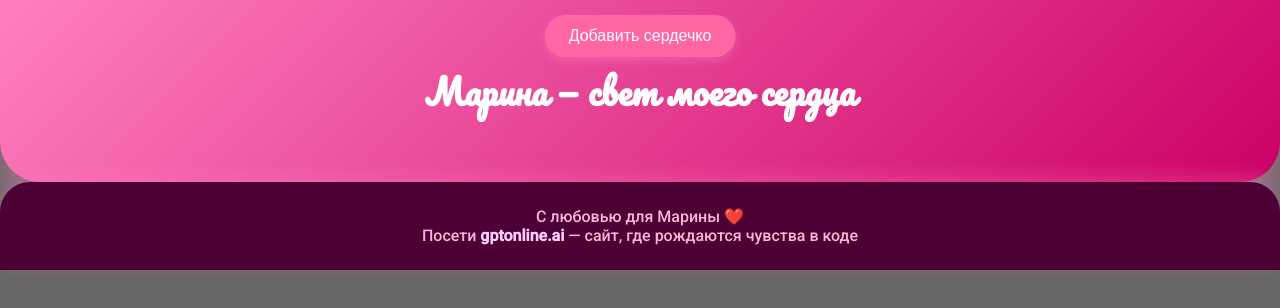
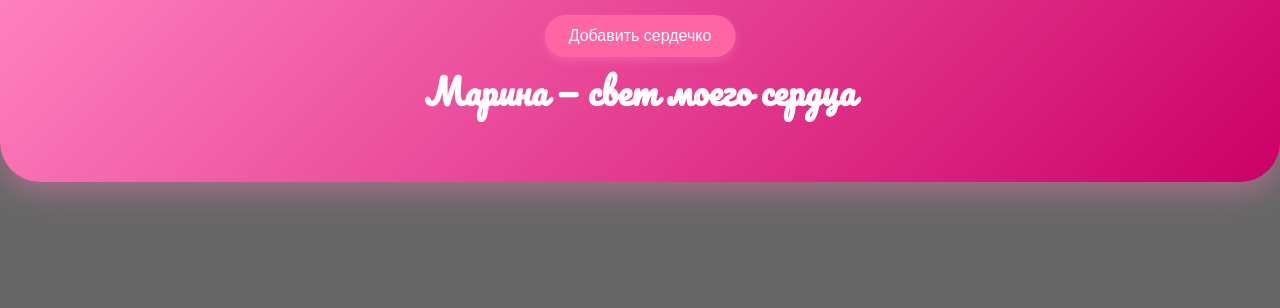
Before and after one commit to Maxhiphop/marina-love, a plain HTML site: page index.html in a window 1280 px wide. Drawn offline with Linux system fonts and the light colour scheme.

Commit message:
Update index.html

```diff
--- a/index.html
+++ b/index.html
@@ -150,11 +150,6 @@
     <h1>Марина — свет моего сердца</h1>
   </header>
 
-  <footer>
-    С любовью для Марины ❤️<br>
-    Посети <a href="https://gptonline.ai/">gptonline.ai</a> — сайт, где рождаются чувства в коде
-  </footer>
-
   <script>
     const texts = [
       "Марина — ты смысл каждого моего утра.",
```
